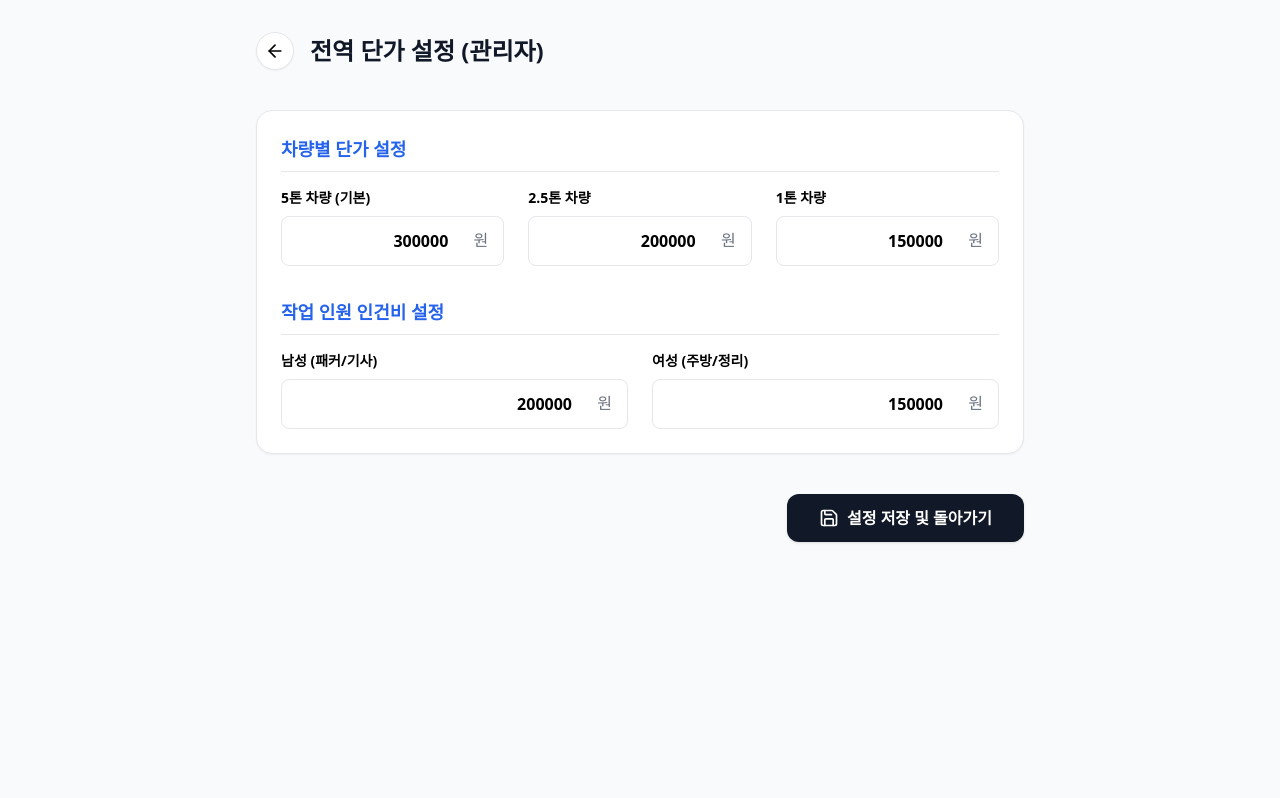
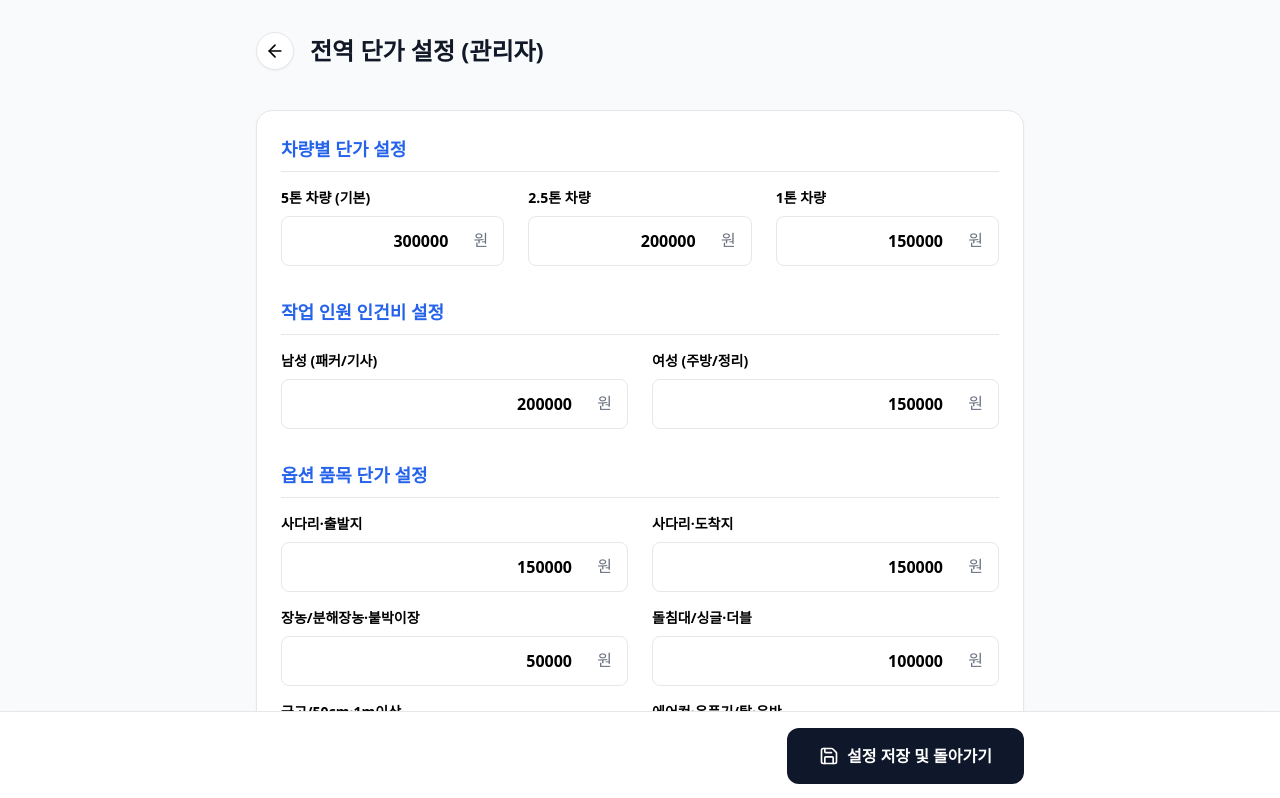
Before and after one commit to grigobio237-eng/20260822-tongin, a Next.js app: page /settings in a window 1280 px wide. Shown: the top 798 px of the page. Built offline with nearby package versions, Linux system fonts and the light colour scheme.

Commit message:
feat: 옵션 품목 단가 설정 UI 추가 및 동적 계산 연동

```diff
--- a/src/app/(wizard)/step3/page.tsx
+++ b/src/app/(wizard)/step3/page.tsx
@@ -2,6 +2,7 @@
 
 import React, { useRef, useState } from 'react';
 import { useWizardStore } from '@/store/wizardStore';
+import { useSettingsStore } from '@/store/settingsStore';
 import { useRouter } from 'next/navigation';
 import { OPTION_ITEMS } from '@/lib/constants/items';
 import { useSpeechToText } from '@/hooks/useSpeechToText';
@@ -16,6 +17,7 @@ export default function Step3Page() {
     calculatedVehicles, setStep
   } = useWizardStore();
 
+  const optionPrices = useSettingsStore(state => state.optionPrices);
   const router = useRouter();
 
   const handleSttResult = (text: string) => {
@@ -34,9 +36,10 @@ export default function Step3Page() {
     router.push('/step2');
   };
 
-  const handleOptionToggle = (optionName: string, defaultPrice: number) => {
+  const handleOptionToggle = (optionName: string) => {
     const isSelected = !!options[optionName];
-    updateOption(optionName, isSelected ? 0 : 1);
+    const price = optionPrices[optionName] ?? 0;
+    updateOption(optionName, isSelected ? 0 : 1, price);
   };
 
   const PACKING_MATERIALS = [
@@ -53,6 +56,7 @@ export default function Step3Page() {
         <div className="bg-white rounded-xl shadow-sm border p-4 grid grid-cols-1 sm:grid-cols-2 gap-3">
           {OPTION_ITEMS.map(opt => {
             const isSelected = !!options[opt.name];
+            const price = optionPrices[opt.name] ?? opt.defaultPrice;
             return (
               <label
                 key={opt.name}
@@ -64,15 +68,13 @@ export default function Step3Page() {
                 <div className="flex items-center gap-3">
                   <input
                     type="checkbox"
-                    className="w-5 h-5 rounded border-gray-300 text-blue-600 focus:ring-blue-500"
                     checked={isSelected}
-                    onChange={() => handleOptionToggle(opt.name, opt.defaultPrice)}
+                    onChange={() => handleOptionToggle(opt.name)}
+                    className="w-4 h-4 text-blue-600 rounded"
                   />
-                  <span className="font-medium text-gray-800">{opt.name}</span>
+                  <span className="font-medium text-sm">{opt.name}</span>
                 </div>
-                <span className="text-sm font-semibold text-gray-600">
-                  {opt.defaultPrice.toLocaleString()}원
-                </span>
+                <span className="text-sm text-gray-500 font-semibold">{price.toLocaleString()}원</span>
               </label>
             );
           })}
--- a/src/app/(wizard)/step4/page.tsx
+++ b/src/app/(wizard)/step4/page.tsx
@@ -35,9 +35,10 @@ export default function Step4Page() {
 
   let optionsCost = 0;
   const calculatedOptions = Object.entries(options).map(([name, opt]) => {
-    let price = opt.totalPrice;
+    const basePrice = settingsStore.optionPrices[name] ?? (opt.totalPrice / Math.max(1, opt.quantity));
+    let price = basePrice * opt.quantity;
     if (name.includes('대기료')) {
-      price = opt.totalPrice * totalWorkers; // 기본 5만원 * 인원수
+      price = basePrice * opt.quantity * totalWorkers;
     }
     optionsCost += price;
     return { name, price };
--- a/src/app/api/settings/route.ts
+++ b/src/app/api/settings/route.ts
@@ -22,6 +22,7 @@ export async function POST(req: NextRequest) {
         id: 'global_config',
         vehiclePrices: body.vehiclePrices || DEFAULT_SETTINGS.vehiclePrices,
         workerPrices: body.workerPrices || DEFAULT_SETTINGS.workerPrices,
+        optionPrices: body.optionPrices || {},
         updatedAt: new Date().toISOString()
       }
     }, { status: 200 });
--- a/src/app/settings/page.tsx
+++ b/src/app/settings/page.tsx
@@ -1,33 +1,36 @@
 'use client';
 
 import React, { useState, useEffect } from 'react';
-import { useSettingsStore, SettingsState } from '@/store/settingsStore';
+import { useSettingsStore } from '@/store/settingsStore';
 import { useRouter } from 'next/navigation';
 import { Loader2, ArrowLeft, Save } from 'lucide-react';
+import { OPTION_ITEMS } from '@/lib/constants/items';
 
 export default function SettingsPage() {
   const router = useRouter();
   const store = useSettingsStore();
   const [localVehiclePrices, setLocalVehiclePrices] = useState(store.vehiclePrices);
   const [localWorkerPrices, setLocalWorkerPrices] = useState(store.workerPrices);
+  const [localOptionPrices, setLocalOptionPrices] = useState(store.optionPrices);
 
   useEffect(() => {
-    // Only fetch if not already loaded from persist, or just fetch to sync
-    store.fetchSettings().then(() => {
-      setLocalVehiclePrices(useSettingsStore.getState().vehiclePrices);
-      setLocalWorkerPrices(useSettingsStore.getState().workerPrices);
-    });
-    // eslint-disable-next-line react-hooks/exhaustive-deps
-  }, []);
+    // Sync if state is updated
+    setLocalVehiclePrices(store.vehiclePrices);
+    setLocalWorkerPrices(store.workerPrices);
+    setLocalOptionPrices(store.optionPrices);
+  }, [store.vehiclePrices, store.workerPrices, store.optionPrices]);
 
   const handleSave = async () => {
-    await store.updateSettings(localVehiclePrices, localWorkerPrices);
+    await store.updateSettings(localVehiclePrices, localWorkerPrices, localOptionPrices);
     router.back();
   };
 
-  if (store.isLoading && localVehiclePrices.fiveTon === 0) {
-    return <div className="flex h-screen items-center justify-center"><Loader2 className="animate-spin text-blue-600" size={40} /></div>;
-  }
+  const handleOptionChange = (optionName: string, value: number) => {
+    setLocalOptionPrices(prev => ({
+      ...prev,
+      [optionName]: value
+    }));
+  };
 
   return (
     <div className="min-h-screen bg-gray-50 p-4 pb-32">
@@ -112,13 +115,35 @@ export default function SettingsPage() {
               </div>
             </div>
           </section>
+
+          <section>
+            <h2 className="text-lg font-bold text-blue-600 mb-4 border-b pb-2">옵션 품목 단가 설정</h2>
+            <div className="grid grid-cols-1 md:grid-cols-2 gap-x-6 gap-y-4">
+              {OPTION_ITEMS.map((option) => (
+                <div key={option.name}>
+                  <label className="block text-sm font-semibold mb-2">{option.name}</label>
+                  <div className="relative">
+                    <input
+                      type="number"
+                      value={localOptionPrices[option.name] ?? option.defaultPrice}
+                      onChange={(e) => handleOptionChange(option.name, Number(e.target.value))}
+                      className="w-full border rounded-lg p-3 text-right font-bold pr-10"
+                    />
+                    <span className="absolute right-4 top-3 text-gray-500">원</span>
+                  </div>
+                </div>
+              ))}
+            </div>
+          </section>
         </div>
+      </div>
 
-        <div className="flex justify-end pt-4">
+      <div className="fixed bottom-0 left-0 right-0 p-4 bg-white border-t shadow-lg">
+        <div className="max-w-3xl mx-auto flex justify-end">
           <button
             onClick={handleSave}
             disabled={store.isLoading}
-            className="flex items-center gap-2 bg-gray-900 text-white px-8 py-3 rounded-xl font-bold shadow hover:bg-black transition-colors disabled:opacity-50"
+            className="flex items-center gap-2 bg-slate-900 text-white px-8 py-4 rounded-xl font-bold hover:bg-slate-800 disabled:opacity-50"
           >
             {store.isLoading ? <Loader2 className="animate-spin" size={20} /> : <Save size={20} />}
             설정 저장 및 돌아가기
--- a/src/store/settingsStore.ts
+++ b/src/store/settingsStore.ts
@@ -1,5 +1,6 @@
 import { create } from 'zustand';
 import { persist, createJSONStorage } from 'zustand/middleware';
+import { OPTION_ITEMS } from '@/lib/constants/items';
 
 export interface SettingsState {
   vehiclePrices: {
@@ -11,15 +12,27 @@ export interface SettingsState {
     male: number;
     female: number;
   };
+  optionPrices: Record<string, number>;
   isLoading: boolean;
 
   fetchSettings: () => Promise<void>;
-  updateSettings: (vehiclePrices: SettingsState['vehiclePrices'], workerPrices: SettingsState['workerPrices']) => Promise<void>;
+  updateSettings: (
+    vehiclePrices: SettingsState['vehiclePrices'],
+    workerPrices: SettingsState['workerPrices'],
+    optionPrices: SettingsState['optionPrices']
+  ) => Promise<void>;
 }
+
+// 초기 옵션 단가는 items.ts의 defaultPrice를 기본으로 함
+const initialOptionPrices = OPTION_ITEMS.reduce((acc, item) => {
+  acc[item.name] = item.defaultPrice;
+  return acc;
+}, {} as Record<string, number>);
 
 const defaultValues = {
   vehiclePrices: { fiveTon: 300000, twoHalfTon: 200000, oneTon: 150000 },
   workerPrices: { male: 200000, female: 150000 },
+  optionPrices: initialOptionPrices,
 };
 
 export const useSettingsStore = create<SettingsState>()(
@@ -35,8 +48,9 @@ export const useSettingsStore = create<SettingsState>()(
           if (res.ok) {
             const data = await res.json();
             set({
-              vehiclePrices: data.vehiclePrices,
-              workerPrices: data.workerPrices
+              vehiclePrices: data.vehiclePrices || get().vehiclePrices,
+              workerPrices: data.workerPrices || get().workerPrices,
+              optionPrices: data.optionPrices || get().optionPrices,
             });
           }
         } catch (error) {
@@ -46,16 +60,16 @@ export const useSettingsStore = create<SettingsState>()(
         }
       },
 
-      updateSettings: async (vehiclePrices, workerPrices) => {
+      updateSettings: async (vehiclePrices, workerPrices, optionPrices) => {
         set({ isLoading: true });
         try {
           // Optimistic update
-          set({ vehiclePrices, workerPrices });
+          set({ vehiclePrices, workerPrices, optionPrices });
 
           const res = await fetch('/api/settings', {
             method: 'POST',
             headers: { 'Content-Type': 'application/json' },
-            body: JSON.stringify({ vehiclePrices, workerPrices })
+            body: JSON.stringify({ vehiclePrices, workerPrices, optionPrices })
           });
 
           if (!res.ok) {
```
Also changed, not shown: src/store/wizardStore.ts (+3 -6 lines).
